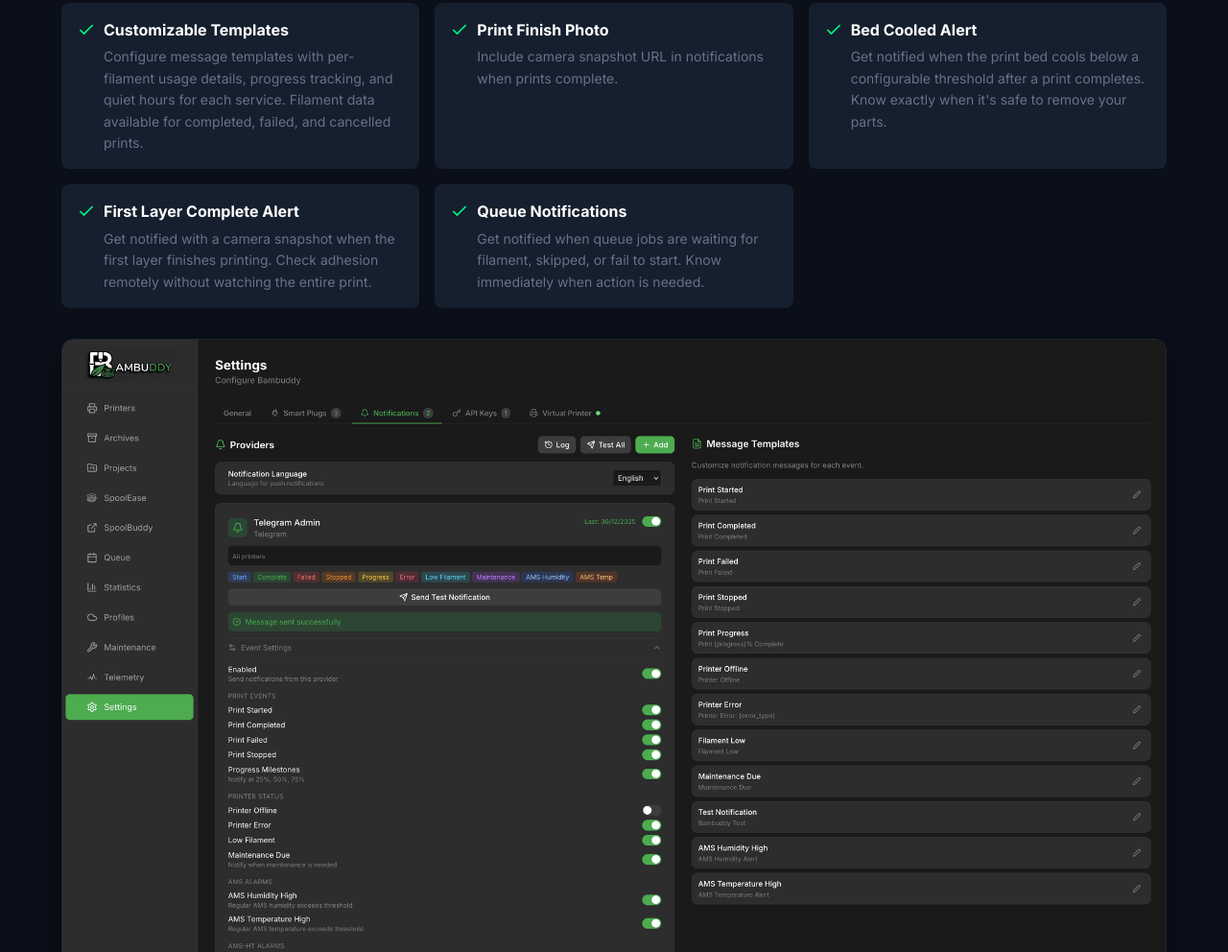
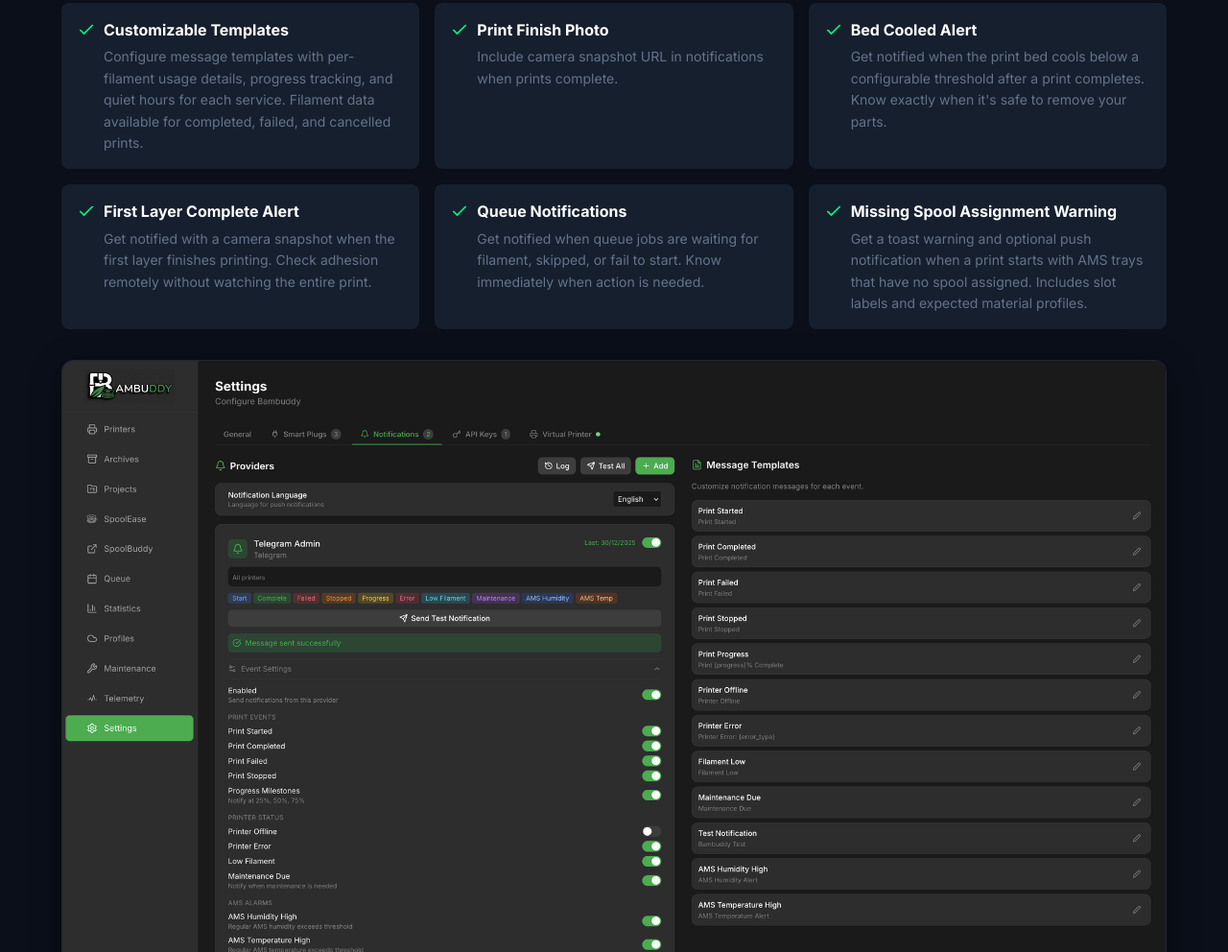
Before and after one commit to maziggy/bambuddy-website, a plain HTML site: page features.html in a window 1280 px wide. Shown: the part 8783-9775 px from the top of the page at 96% size. Drawn offline with Linux system fonts and the light colour scheme.

Commit message:
Updated website

```diff
--- a/features.html
+++ b/features.html
@@ -619,6 +619,13 @@
               <p style="color: var(--text-muted); font-size: 0.875rem; margin-top: 4px;">Get notified when queue jobs are waiting for filament, skipped, or fail to start. Know immediately when action is needed.</p>
             </div>
           </li>
+          <li>
+            <svg viewBox="0 0 24 24" fill="none" stroke="currentColor" stroke-width="2"><polyline points="20 6 9 17 4 12"/></svg>
+            <div>
+              <strong>Missing Spool Assignment Warning</strong>
+              <p style="color: var(--text-muted); font-size: 0.875rem; margin-top: 4px;">Get a toast warning and optional push notification when a print starts with AMS trays that have no spool assigned. Includes slot labels and expected material profiles.</p>
+            </div>
+          </li>
         </ul>
         <div class="feature-screenshot reveal">
           <img src="assets/screenshots/settings_notifications.png" alt="Bambuddy Notifications - Multi-platform notification settings" loading="lazy">
@@ -981,7 +988,7 @@
             <svg viewBox="0 0 24 24" fill="none" stroke="currentColor" stroke-width="2"><polyline points="20 6 9 17 4 12"/></svg>
             <div>
               <strong>Spool Inventory</strong>
-              <p style="color: var(--text-muted); font-size: 0.875rem; margin-top: 4px;">Built-in spool tracking with AMS slot assignment, remaining weight editing, spool catalog, color catalog, and PA profile matching. Bulk spool addition (1–100 at once) with Quick Add mode for stock spools — material is required, brand and subtype are optional. Group similar spools toggle visually collapses identical unused/unassigned spools into expandable rows with a count badge. Automatic usage tracking via 3MF slicer data for all spools, with per-layer G-code accuracy for partial prints. Universal AMS mapping capture from any print source (BambuStudio, OrcaSlicer, Bambu Handy, or Bambuddy). AMS remain% delta as fallback. Manual AMS weight sync for recovery from corrupted data. Per-spool cost tracking with automatic cost calculation at print completion, real-time cost preview in the print modal, and configurable default cost and currency.</p>
+              <p style="color: var(--text-muted); font-size: 0.875rem; margin-top: 4px;">Built-in spool tracking with AMS slot assignment, remaining weight editing, spool catalog, color catalog, and PA profile matching. Bulk spool addition (1–100 at once) with Quick Add mode for stock spools — material is required, brand and subtype are optional. Group similar spools toggle visually collapses identical unused/unassigned spools into expandable rows with a count badge. Automatic usage tracking via 3MF slicer data for all spools, with per-layer G-code accuracy for partial prints. Universal AMS mapping capture from any print source (BambuStudio, OrcaSlicer, Bambu Handy, or Bambuddy). AMS remain% delta as fallback. Mid-print spool reassignment support (uses live assignment if changed during print). Manual AMS weight sync for recovery from corrupted data. Per-spool cost tracking with automatic cost calculation at print completion, real-time cost preview in the print modal, and configurable default cost and currency.</p>
             </div>
           </li>
           <li>
```
